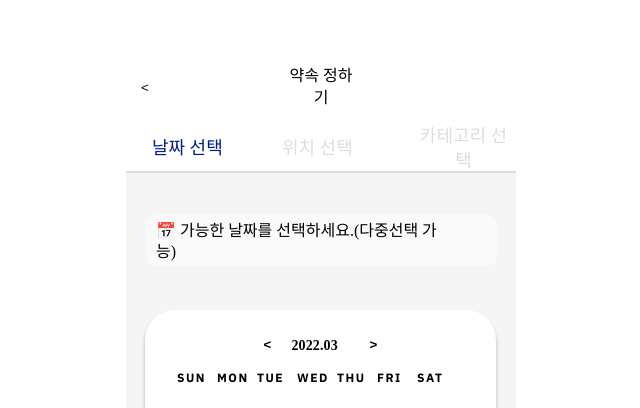
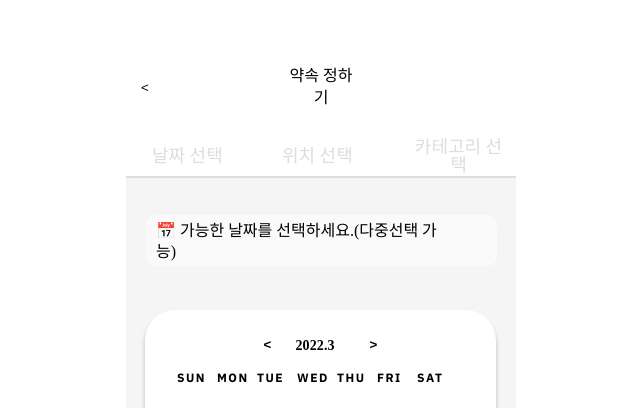
Before and after one commit to GDSC-KNU/Project1-Naonna, a React (Create React App) app: page /option in a window 1280 px wide. Shown: the top 408 px of the page, without its empty margins (319-959 px from the left). Built offline with nearby package versions, Linux system fonts and the light colour scheme; a web font is replaced by a local one.

Commit message:
0315 temp

```diff
--- a/src/components/Calendar.tsx
+++ b/src/components/Calendar.tsx
@@ -26,7 +26,6 @@ const Row = styled.div`
 `;
 const Week = styled.div`
     float:left;
-
 `;
 const Day = styled.div`
     width : 40px;
@@ -45,9 +44,10 @@ const Day = styled.div`
     text-transform: uppercase;
 `;
 const DayButton = styled.button`
-    width : 40px;
+    width : 32px;
     height : 32px;
     display: flex;
+    margin-right : 8px;
     font-family: IBM Plex Sans;
     font-style: normal;
     font-weight: bold;
@@ -59,18 +59,25 @@ const DayButton = styled.button`
     text-transform: uppercase;
     border:none;
     background-color:transparent;
-    &:grayed{
-        background-color: #000000;
+    border-radius: 50%;
+    &:hover{
+        cursor : pointer;
+    }
+    &:active{
+        cursor : pointer;
+        background: #CCD2E8;
     }
     &:selected{
-
+    }
+    &:grayed{
+        font-color :#DDDDDD;
     }
 `;
 const Month = styled.button`
     position: absolute;
     height: 24px;
     width: 118px;
-    left : 36px;
+    left : 40px;
     text-align: center;
     border:none;
     background-color:transparent;
@@ -94,6 +101,9 @@ const Left = styled.button`
     top: calc(50% - 28px/2);
     font-weight: bold;
     font-color : #001F8E;
+    &:hover{
+        cursor : pointer;
+    }
 `
 const Right = styled.button`
     position: absolute;
@@ -105,13 +115,19 @@ const Right = styled.button`
     top: calc(50% - 28px/2);
     font-weight: bold;
     font-color : #001F8E;
+    &:hover{
+        cursor : pointer;
+    }
 `
 const Calendar=()=>{
     const [date, setDate] = useState<moment.Moment>(()=>moment());
-
+    const [color, setColor] = useState<string>("black");
     const handleDayClick = (current: moment.Moment) => setDate(current);
     const returnToday = ()=> setDate(moment());
     const jumpToMonth = (num:number) => (num ? setDate(date.clone().add(30,'day')) : setDate(date.clone().subtract(30,'day')));
+    const changeColor = () => {
+        setColor(color === "black" ? "#CCD2E8" : "black")
+    }
 
     const generate=()=>{
         const today = date;
@@ -131,13 +147,12 @@ const Calendar=()=>{
                         .week(week)
                         .startOf('week')
                         .add(n+i, 'day');
-
                     const isSelected = today.format('YYYYMMDD') === current.format('YYYYMMDD') ? 'selected' : '';
                     const isGrayed = current.format('MM') !== today.format('MM') ? 'grayed' : '';
 
                     return(
-                        <Week key = {i} onClick= {()=> handleDayClick(current)}>
-                            <DayButton className = {`${isSelected}${isGrayed}`} onClick= {()=> handleDayClick(current)}>{current.format('D')}</DayButton>
+                        <Week className = {`box ${isSelected} ${isGrayed}`} key = {i} onClick= {()=> handleDayClick(current)}>
+                            <DayButton style = {{color : color}} onClick = {()=>changeColor()}>{current.format('D')}</DayButton>
                         </Week>
                     );
                     })}
@@ -153,7 +168,7 @@ const Calendar=()=>{
                 <Left onClick={()=>jumpToMonth(0)}>
                     &lt;
                 </Left>
-                <Month onClick={returnToday}>{date.format('YYYY')}.{date.format('MM')}</Month>
+                <Month onClick={returnToday}>{date.format('YYYY')}.{date.format('M')}</Month>
                 <Right onClick={()=>jumpToMonth(1)}>
                     &gt;
                 </Right>
--- a/src/components/StepHeader.tsx
+++ b/src/components/StepHeader.tsx
@@ -1,4 +1,4 @@
-import React from 'react';
+import React, { useState } from 'react';
 // import Calendar from 'components/Calendar'
 import styled from 'styled-components';
 
@@ -58,28 +58,29 @@ const Back = styled.button`
 const Step = styled.div`
   display: flex;
   position: absolute;
-  width: 390px;
-  height: 30px;
+  width: 100%;
+  height: 40px;
   left: 0px;
   top: 128px;
   background: #FFFFFF;
+  border-bottom: 2px solid #DDDDDD;
 `;
 const DayStep = styled.button`
   position: static;
   width: 90px;
-  height: 25px;
+  height: 105%;
   left: 25px;
   top: 0px;
   font-family: 'AppleSDGothicNeoB00';
   font-style: normal;
   font-weight: 400;
   font-size: 18px;
-  line-height: 25px;
+  line-height: 100%;
   /* identical to box height */
   display: flex;
   align-items: center;
   text-align: center;
-  color: #001F8E;
+  color: #DDDDDD;
   /* Inside auto layout */
   flex: none;
   order: 0;
@@ -87,19 +88,19 @@ const DayStep = styled.button`
   margin: 0px 20px;
   border:none;
   background-color:transparent;
+  border-bottom : 2px solid;
 `;
-const PosStep = styled.button`
+const PosStep =styled.button`
   position: static;
   width: 90px;
-  height: 25px;
+  height: 105%;
   left: 145px;
   top: 0px;
-
   font-family: 'AppleSDGothicNeoB00';
   font-style: normal;
   font-weight: 400;
   font-size: 18px;
-  line-height: 25px;
+  line-height: 100%;
   /* identical to box height */
   display: flex;
   align-items: center;
@@ -112,19 +113,19 @@ const PosStep = styled.button`
   margin: 0px 20px;
   border:none;
   background-color:transparent;
+  border-bottom : 2px solid;
 `;
 const CategoryStep = styled.button`
   position: static;
   width: 115px;
-  height: 25px;
+  height: 105%;
   left: 265px;
   top: 0px;
-
   font-family: 'AppleSDGothicNeoB00';
   font-style: normal;
   font-weight: 400;
   font-size: 18px;
-  line-height: 25px;
+  line-height: 100%;
   /* identical to box height */
 
   display: flex;
@@ -137,21 +138,25 @@ const CategoryStep = styled.button`
   flex: none;
   order: 2;
   flex-grow: 0;
-  margin: 0px 20px;
+  margin: 0px 15px;
   border:none;
   background-color:transparent;
-`;
-const Line = styled.div`
-  position: absolute;
-  left: 0%;
-  right: 0%;
-  top: 116.67%;
-  bottom: -16.67%;
-
-  border: 1px solid #DDDDDD;
+  border-bottom : 2px solid;
 `;
 
 const StepHeader = () => {
+  const [case1, setCase1] = useState<string>('#DDDDDD');
+  const [case2, setCase2] = useState<string>('#DDDDDD');
+  const [case3, setCase3] = useState<string>('#DDDDDD');
+  const goCase1 = () => {
+    setCase1(case1 === "#DDDDDD" ? '#001F8E' : "#DDDDDD");
+  }
+  const goCase2 = () => {
+    setCase2(case2 === "#DDDDDD" ? '#001F8E' : "#DDDDDD");
+  }
+  const goCase3 = () => {
+    setCase3(case3 === "#DDDDDD" ? '#001F8E' : "#DDDDDD");
+  }
     return (
       <Header>
         <Title>
@@ -159,10 +164,9 @@ const StepHeader = () => {
           <Name>약속 정하기</Name>
         </Title>
         <Step>
-          <DayStep>날짜 선택</DayStep>
-          <PosStep>위치 선택</PosStep>
-          <CategoryStep>카테고리 선택</CategoryStep>
-          <Line/>
+          <DayStep style = {{color : case1}} onClick = {()=>goCase1()}>날짜 선택</DayStep>
+          <PosStep style = {{color : case2}} onClick = {()=>goCase2()}>위치 선택</PosStep>
+          <CategoryStep style = {{color : case3}} onClick = {()=>goCase3()}>카테고리 선택</CategoryStep>
         </Step>
       </Header>
     )
--- a/src/routes/RootRouter.tsx
+++ b/src/routes/RootRouter.tsx
@@ -1,5 +1,5 @@
 import Main from 'pages/Main';
-import SetOption from 'pages/SetOptionCal';
+import SetOptionStepOne from 'pages/SetOptionStepOne';
 import React from 'react';
 import { BrowserRouter, Route, Routes } from 'react-router-dom';
 
@@ -8,7 +8,7 @@ const RootRouter = () => {
     <BrowserRouter>
       <Routes>
         <Route path="/" element={<Main />} />
-        <Route path="/option" element={<SetOption />} />
+        <Route path="/option" element={<SetOptionStepOne />} />
       </Routes>
     </BrowserRouter>
   );
```
Also changed, not shown: src/pages/SetOptionStepOne.tsx (renamed from src/pages/SetOptionCal.tsx).
